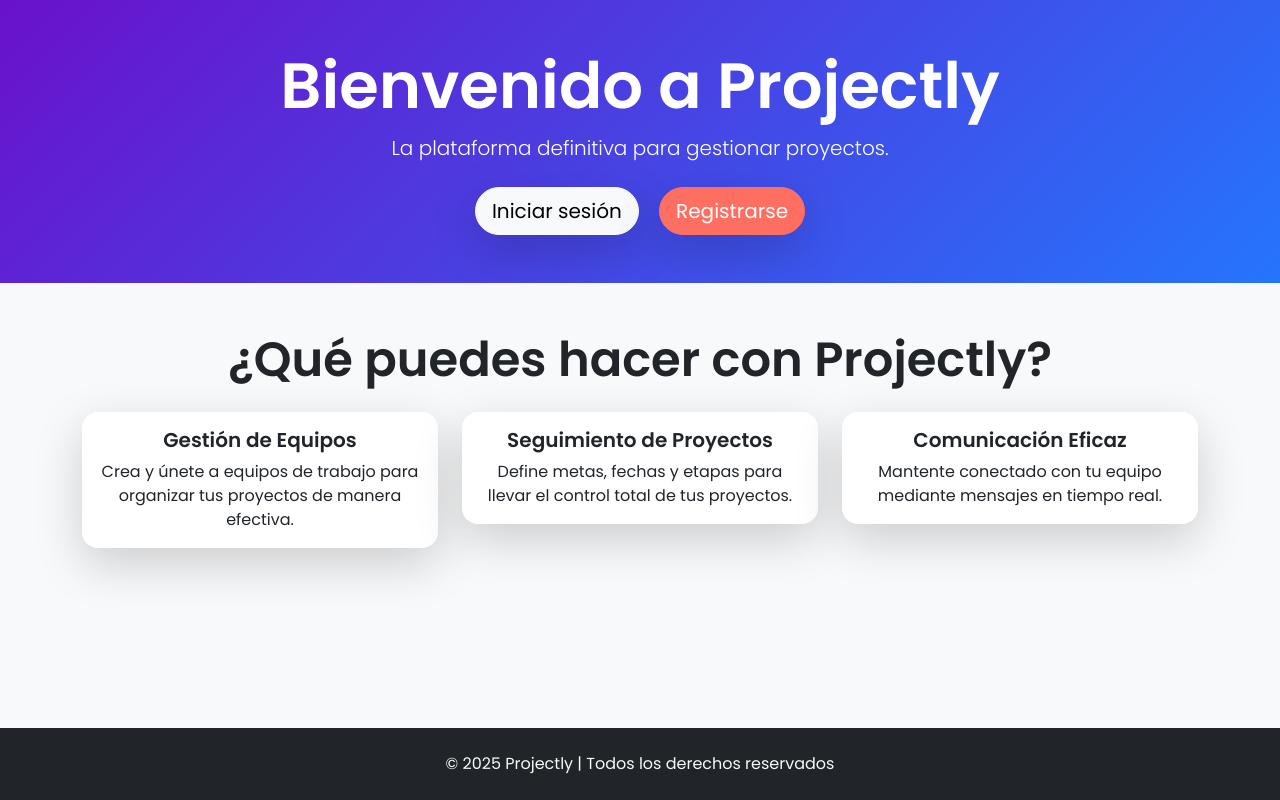
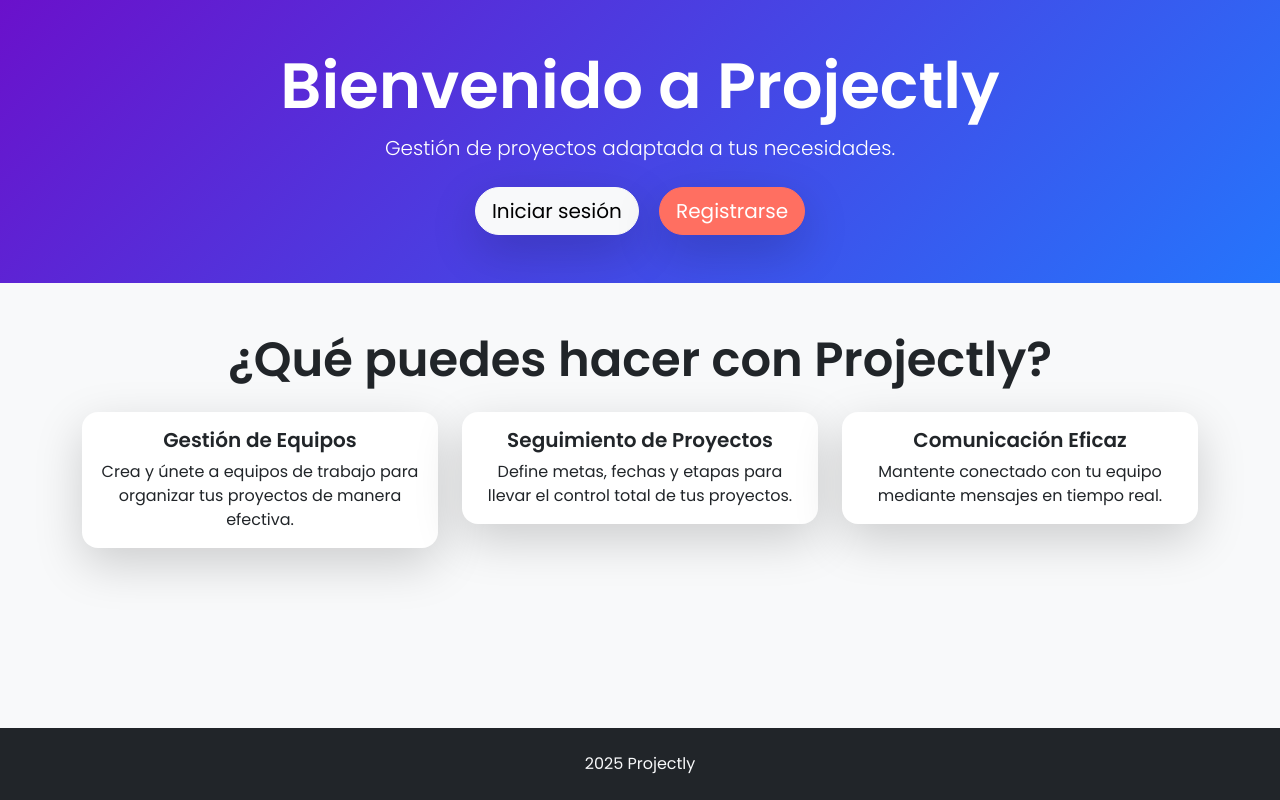
Before and after one commit to sergionvte/projectly, a Django app: page / in a window 1280 px wide. Run offline with Django 5.2, Linux system fonts and the light colour scheme.

Commit message:
Update landing page text for clarity and simplify footer copyright notice

```diff
--- a/templates/landing/landing.html
+++ b/templates/landing/landing.html
@@ -48,7 +48,7 @@
     <section class="hero text-white py-5">
       <div class="container text-center">
         <h1 class="display-3 fw-bold">Bienvenido a Projectly</h1>
-        <p class="lead mb-4">La plataforma definitiva para gestionar proyectos.</p>
+        <p class="lead mb-4">Gestión de proyectos adaptada a tus necesidades.</p>
 
         <div class="mt-4">
           <a href="{% url 'login' %}" class="btn btn-light btn-lg rounded-pill me-3 shadow-lg">Iniciar sesión</a>
@@ -92,7 +92,7 @@
 
     <!-- Footer -->
     <footer class="bg-dark text-light text-center py-4">
-      <p class="mb-0">&copy; 2025 Projectly | Todos los derechos reservados</p>
+      <p class="mb-0">2025 Projectly</p>
     </footer>
 
     <script src="https://cdn.jsdelivr.net/npm/bootstrap@5.3.3/dist/js/bootstrap.bundle.min.js"></script>
```
